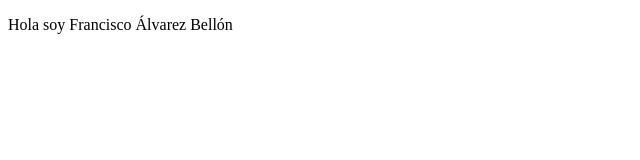
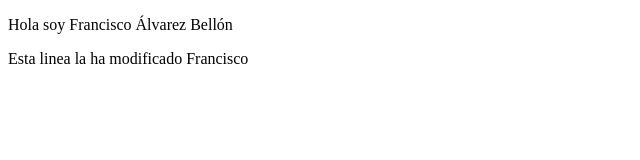
Before and after one commit to FranDaniels/Francisco_Alvarez, a plain HTML site: page index5.html in a window 1280 px wide. Shown: the whole page, without its empty margins (0-640 px from the left). Drawn offline with Linux system fonts and the light colour scheme.

Commit message:
Agregar linea en index5

```diff
--- a/index5.html
+++ b/index5.html
@@ -7,5 +7,6 @@
 </head>
 <body>
     <p>Hola soy Francisco Álvarez Bellón</p>
+    <p>Esta linea la ha modificado Francisco</p>
 </body>
 </html>
```
